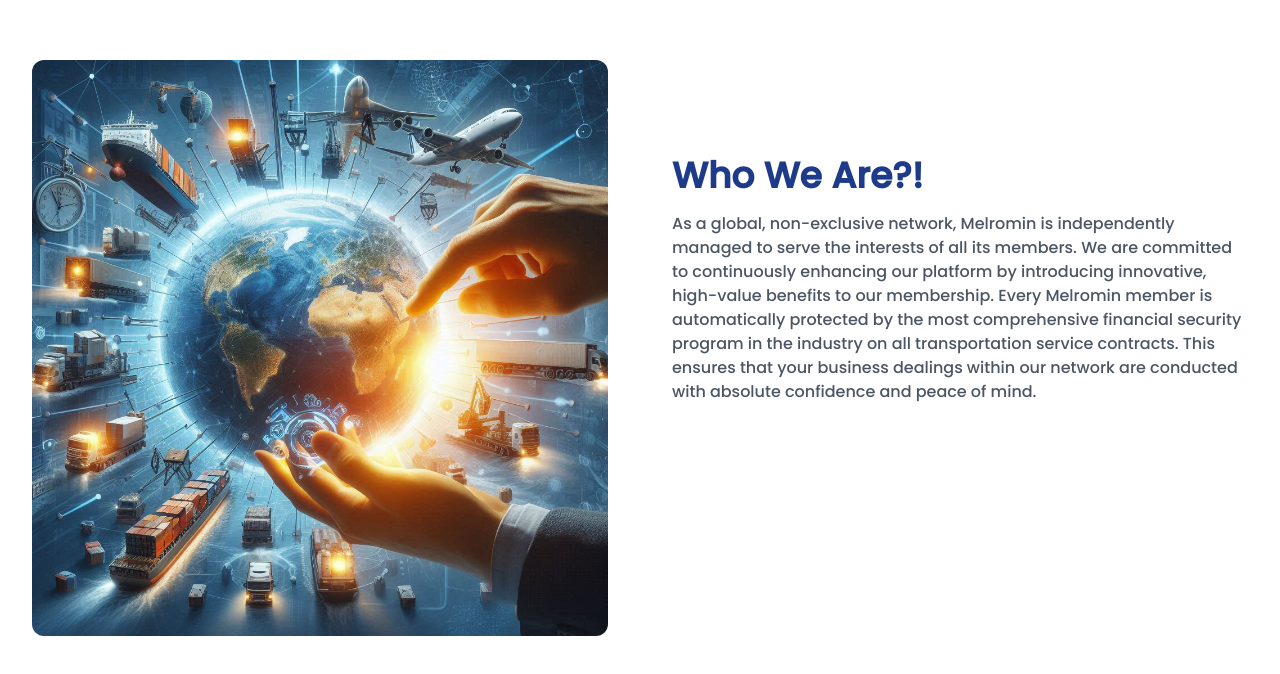
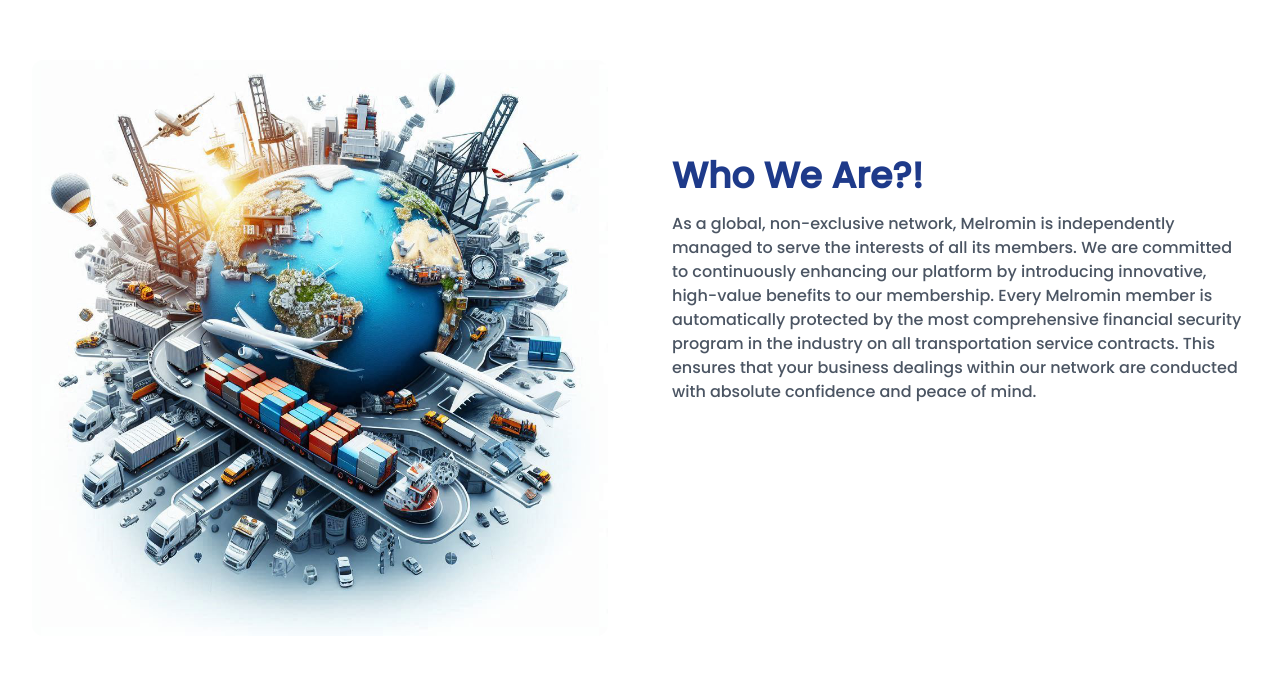
Before and after one commit to melika760/MelrominGlobalNetwork, a Next.js app: page / in a window 1280 px wide. Shown: the part 1058-1732 px from the top of the page. Built offline with nearby package versions, Linux system fonts and the light colour scheme; no server answers.

Commit message:
Update Works.jsx

```diff
--- a/app/_components/Works.jsx
+++ b/app/_components/Works.jsx
@@ -32,7 +32,7 @@
     <div className="grid grid-cols-1 gap-8 lg:grid-cols-2 lg:gap-16">
     <div className="relative overflow-hidden rounded-lg sm:h-80  md:h-full  ">
         <div className=' w-full  h-full  z-0'>
-        <Image src="/img7.png" className='object-contain w-full ' width={500} height={50} alt="Hero"/>
+        <Image src="/img1.png" className='object-contain w-full ' width={500} height={50} alt="Hero"/>
         </div>
 
       </div>
```
